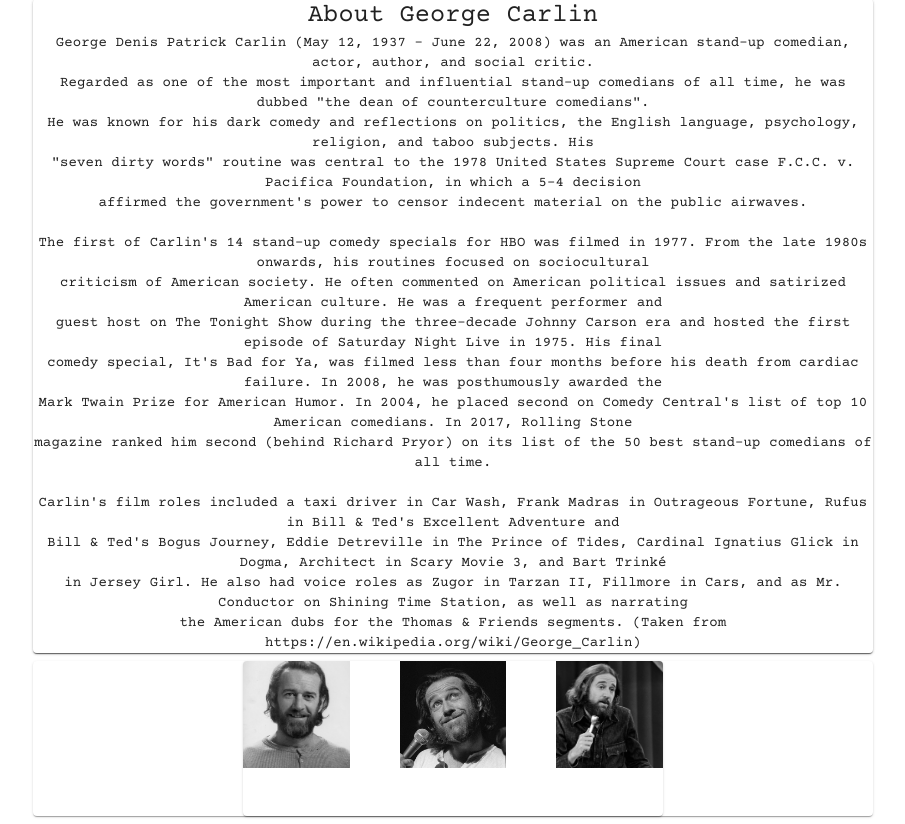
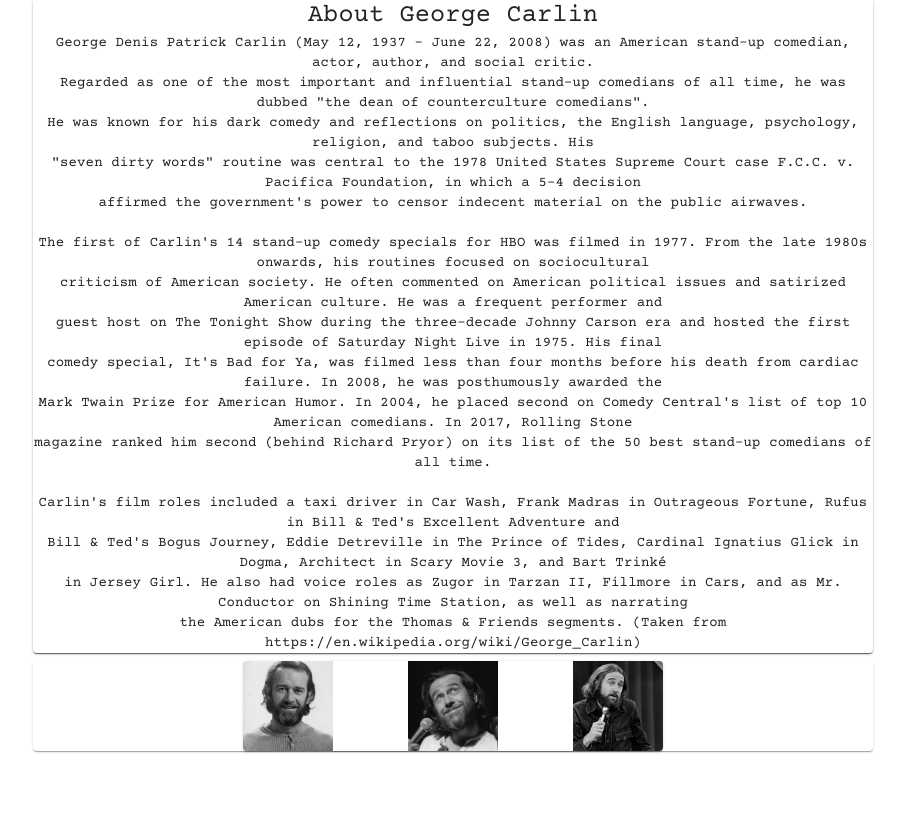
Before and after one commit to Ryanwfile/carlin-tribute, a React (Create React App) app in the folder carlin-website/: page / in a window 1280 px wide. Shown: the part 342-1166 px from the top of the page, without its empty margins (187-1092 px from the left). After the commit the page ends 1101 px from the top, so only its background shows below. Built offline with nearby package versions, Linux system fonts and the light colour scheme; a web font is replaced by a local one.

Commit message:
more styling changes

```diff
--- a/carlin-website/src/components/CardCustom/CardCustom.js
+++ b/carlin-website/src/components/CardCustom/CardCustom.js
@@ -10,18 +10,9 @@ import SwiperCore, {
 import { Swiper, SwiperSlide } from "swiper/react";
 import "swiper/swiper-bundle.min.css";
 import "swiper/swiper.min.css";
-
-// modules styles
 import "swiper/components/navigation/navigation.min.css";
 import "swiper/components/pagination/pagination.min.css";
-
-// import "swiper/css";
-// import "swiper/css/navigation";
-// import "swiper/css/pagination";
-// import "swiper/css/scrollbar";
-
 import { CONSTANTS } from "../../constants";
-// import { Navigation, Pagination, Scrollbar, A11y, Mousewheel } from "swiper";
 
 SwiperCore.use([Navigation, EffectCoverflow, Pagination, Scrollbar, Autoplay]);
 const useStyles = makeStyles({
@@ -29,36 +20,27 @@ const useStyles = makeStyles({
     height: 0,
     paddingTop: "100%",
   },
-  swiperContainer: {
-    paddingTop: 0,
-    paddingBottom: "3rem",
-  },
 });
 
 export default function CardCustom(cardProps) {
-  const { media, swiperContainer } = useStyles();
-
+  const { media } = useStyles();
   return (
     <Card>
       <Swiper
-        // modules={[Navigation, Pagination]}
-        spaceBetween={50}
+        spaceBetween={75}
         slidesPerView={3}
         centeredSlides
-        // grabCursor
-        className={swiperContainer}
         keyboard={{ enabled: true }}
-        // pagination={{ clickable: true }}
-        // scrollbar={{ draggable: true }}
         loop
         autoplay={true}
-        onSlideChange={() => console.log("slide change")}
-        onSwiper={(swiper) => console.log(swiper)}
+        onSlideChange={() => console.log()}
+        onSwiper={() => console.log()}
       >
         {CONSTANTS.IMAGES.map((image, index) => {
+          const key = `${index} + ${image.src}`;
           return (
             <SwiperSlide>
-              <CardMedia image={image.src} className={media} key={index} />
+              <CardMedia image={image.src} className={media} key={key} />
             </SwiperSlide>
           );
         })}
--- a/carlin-website/src/components/Quotes/Quotes.js
+++ b/carlin-website/src/components/Quotes/Quotes.js
@@ -37,7 +37,7 @@ function Quotes(props) {
         loop
         autoplay={true}
         onSlideChange={() => console.log()}
-        onSwiper={(swiper) => console.log()}
+        onSwiper={() => console.log()}
       >
         {CONSTANTS.QUOTES.map((quote, index) => {
           const key = `${index} + ${quote}`;
```
